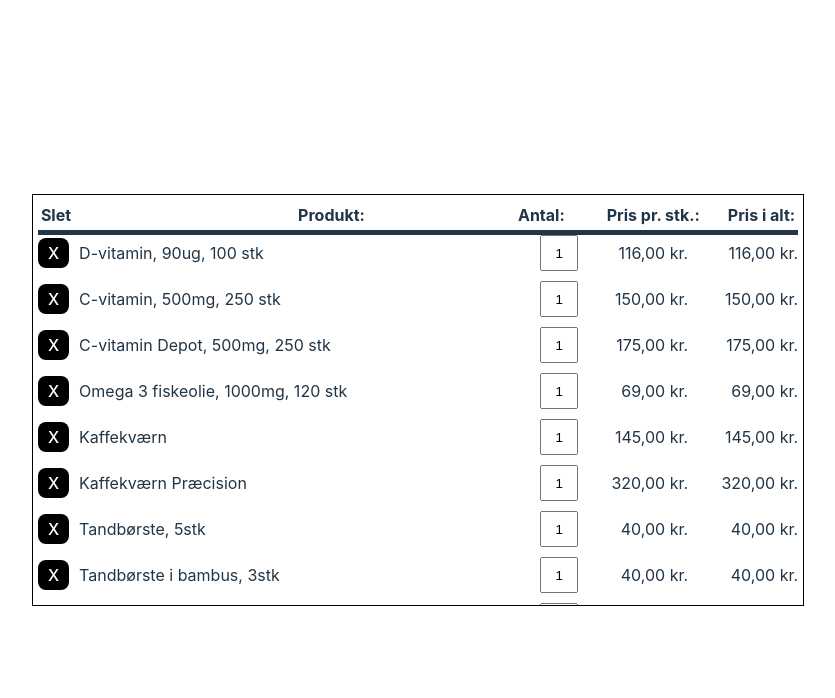
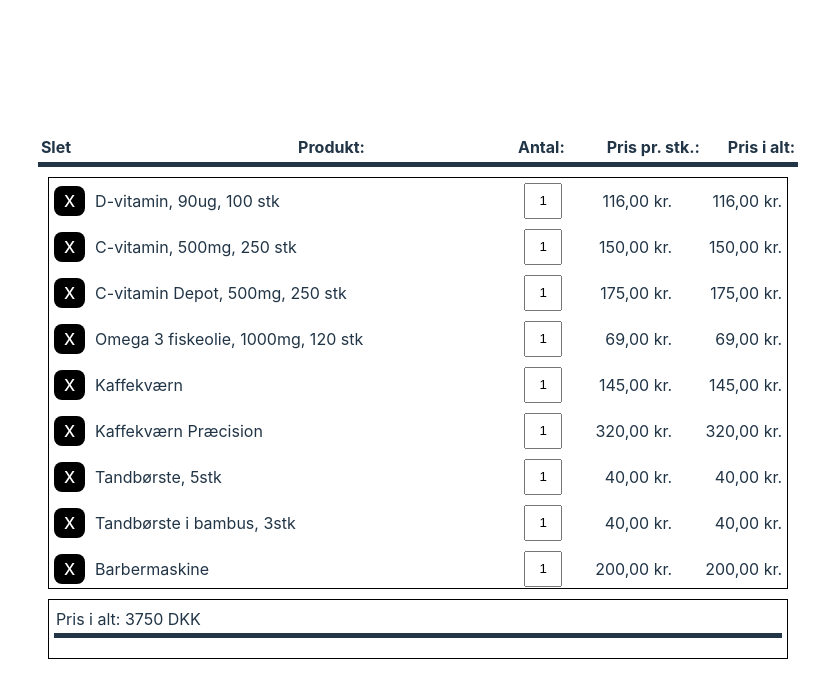
Before and after one commit to Gustavclausen1804/frontend_webtechnology_course, a React (Vite) app: page / in a window 1280 px wide. Shown: the top 698 px of the page, without its empty margins (222-1057 px from the left). Built offline with nearby package versions, Linux system fonts and the light colour scheme; the HTML template or start-up script is replaced by a standard one.

Commit message:
Move table head and sum out of scrollable table

```diff
--- a/src/App.tsx
+++ b/src/App.tsx
@@ -10,7 +10,7 @@ import CartList from './CartList'
 
 function App() {
 
-  const sampleCartItems : CartItem[] = products.slice(0, 10).map((product: Product) => ({
+  const sampleCartItems : CartItem[] = products.slice(0, 50).map((product: Product) => ({
     product: product,
     quantity: 1,
     giftWrap: false
--- a/src/CartList.tsx
+++ b/src/CartList.tsx
@@ -38,8 +38,8 @@ const CartList: React.FC<CartListProps> = ({ items }) => {
 
   return (
 
-
-        <div className="frame">
+<div>
+        <div>
           <table>
             <tr>
               <th className ="slet" >Slet</th>
@@ -50,7 +50,7 @@ const CartList: React.FC<CartListProps> = ({ items }) => {
             </tr>
           </table>
 
-        <div>
+        <div  className="frame">
         {itemList.map((item, index) => (
           console.log(index),
           <ProductItem
@@ -66,8 +66,11 @@ const CartList: React.FC<CartListProps> = ({ items }) => {
           />
         ))}
       </div>
+      </div>
+
       <ShowTotalPrice totalPrice={getTotalPrice()} />
       </div>
+
     );
   };
 
```
